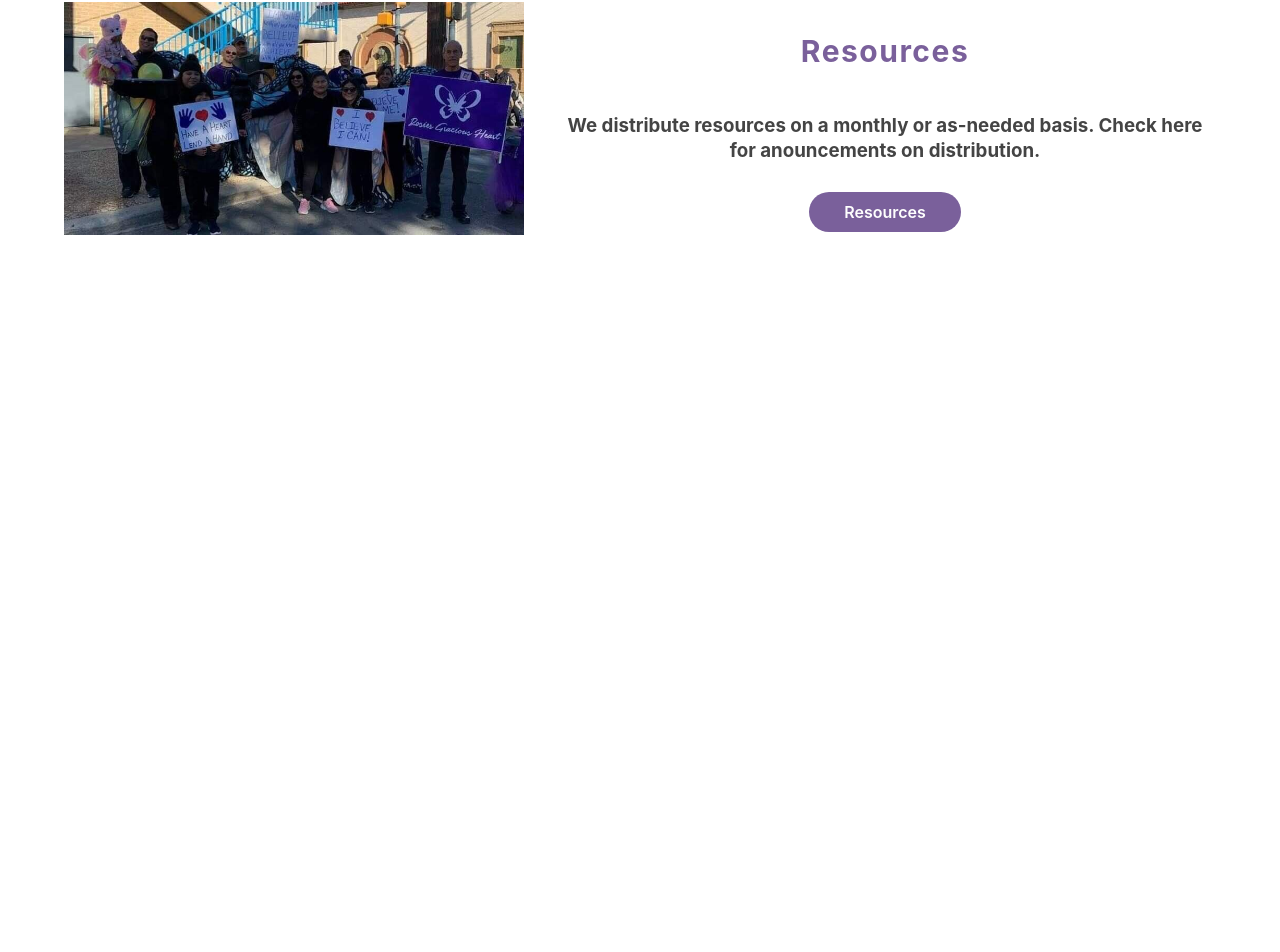
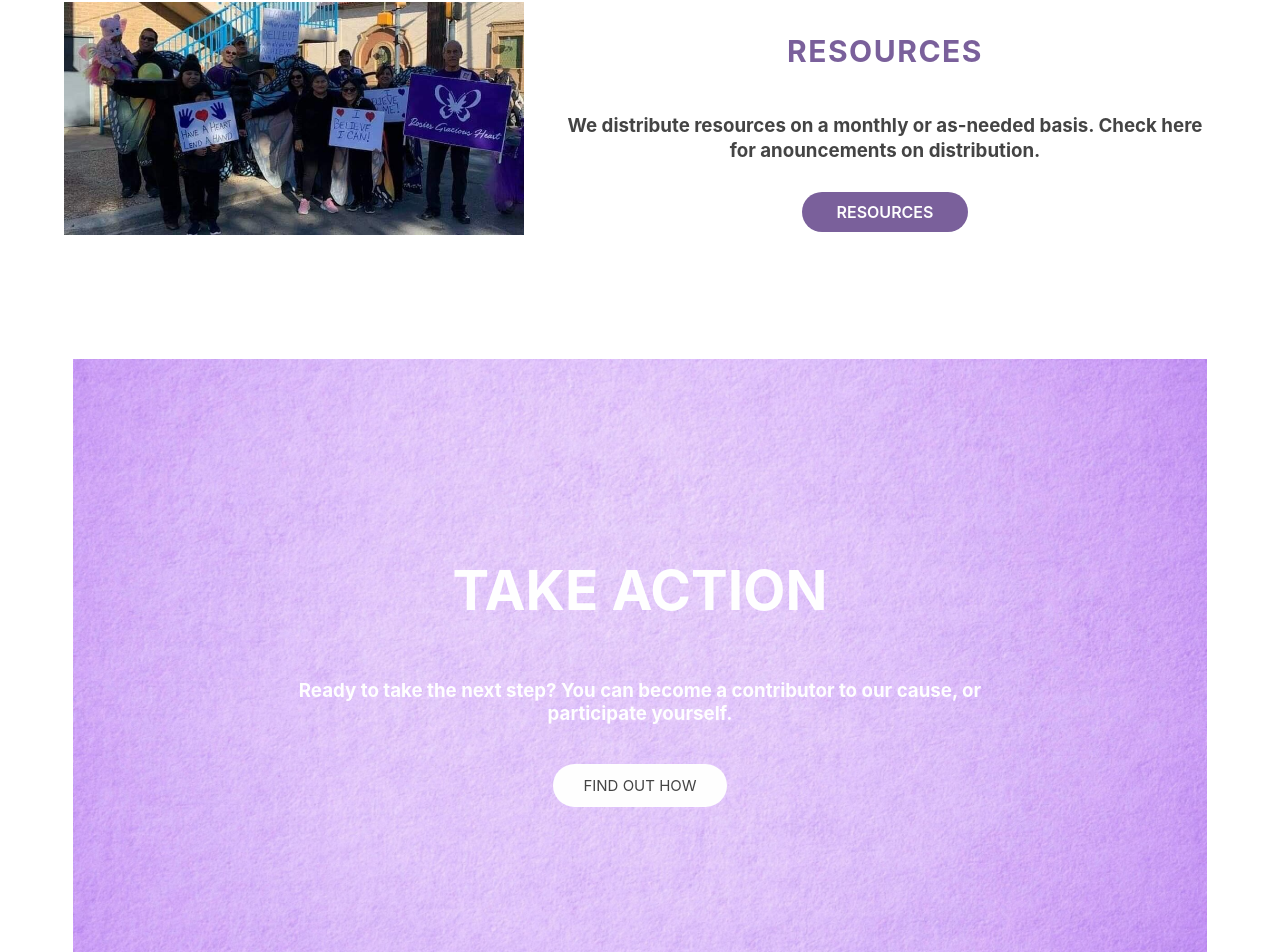
Before and after one commit to gnartistic/rosies-gracious-heart, a React (Create React App) app: page /#/ in a window 1280 px wide. Shown: the part 2321-3273 px from the top of the page. Before the commit the page ends 2685 px from the top, so only its background shows below. Built offline with nearby package versions, Linux system fonts and the light colour scheme.

Commit message:
added take action section

```diff
--- a/src/components/Home/index.js
+++ b/src/components/Home/index.js
@@ -75,6 +75,13 @@ const Home
                                 <NavLink exact='true' to='resources' className='resources-button'>Resources</NavLink>
                             </div>
                         </div>
+
+                        {/* take action section */}
+                        <div className='take-action-section'>
+                            <h1>Take Action</h1>
+                            <h3>Ready to take the next step? You can become a contributor to our cause, or participate yourself.</h3>
+                            <NavLink exact='true' to='takeAction'>Find out how</NavLink>
+                        </div>
                     </div>
                 </div>
             </>
--- a/src/components/Layout/index.scss
+++ b/src/components/Layout/index.scss
@@ -125,6 +125,7 @@
                     color: #7a609b;
                     font-size: 30px;
                     letter-spacing: 1.5px;
+                    text-transform: uppercase;
                 }
 
                 h3 {
@@ -140,6 +141,7 @@
                     padding: 10px 35px 10px 35px;
                     text-decoration: none;
                     font-weight: 600;
+                    text-transform: uppercase;
                 }
             }
 
@@ -170,6 +172,7 @@
                     color: #7a609b;
                     font-size: 30px;
                     letter-spacing: 1.5px;
+                    text-transform: uppercase;
                 }
 
                 h3 {
@@ -185,6 +188,7 @@
                     padding: 10px 35px 10px 35px;
                     text-decoration: none;
                     font-weight: 600;
+                    text-transform: uppercase;
                 }
             }
 
@@ -194,5 +198,42 @@
                 }
             }
         }
+
+        // take action section
+        .take-action-section {
+            margin-top: 120px;
+            background-image: url(../../assets/images/take-action-bg.jpeg);
+            background-size: cover;
+            width: 80%;
+            display: flex;
+            flex-direction: column;
+            justify-content: center;
+            align-items: center;
+            padding: 55px;
+            height: 500px;
+
+            h1 {
+                color: #fefefe;
+                font-size: 55px;
+                text-transform: uppercase;
+            }
+
+            h3 {
+                color: #fefefe;
+                width: 70%;
+            }
+
+            a {
+                margin-top: 20px;
+                color: #444;
+                text-decoration: none;
+                background-color: #fefefe;
+                border-radius: 30px;
+                font-size: 15px;
+                padding: 12px 30px 12px 30px;
+                text-transform: uppercase;
+            }
+
+        }
     }
 }
```
Also changed, not shown: src/assets/images/Gonzaba.jpeg (added), src/assets/images/take-action-bg.jpeg (added).
